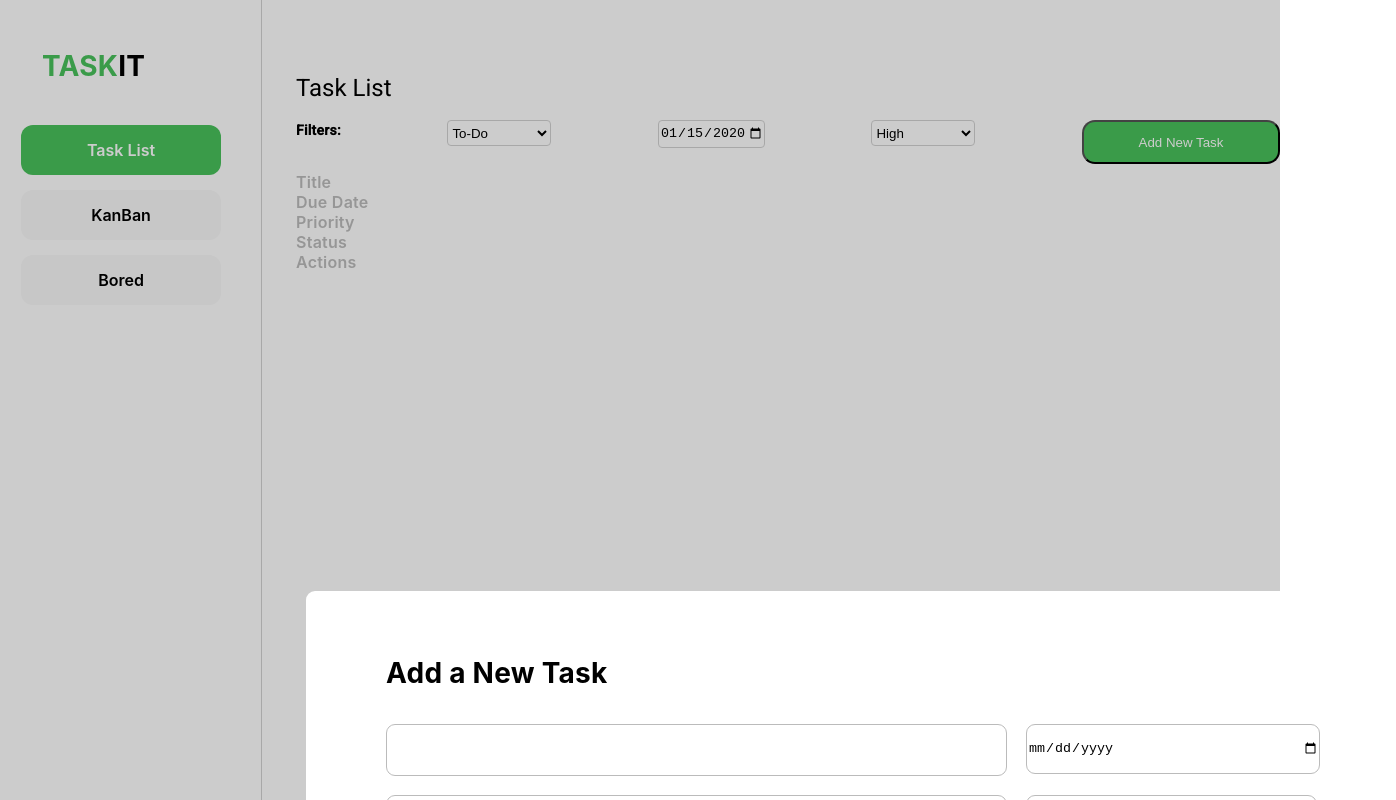
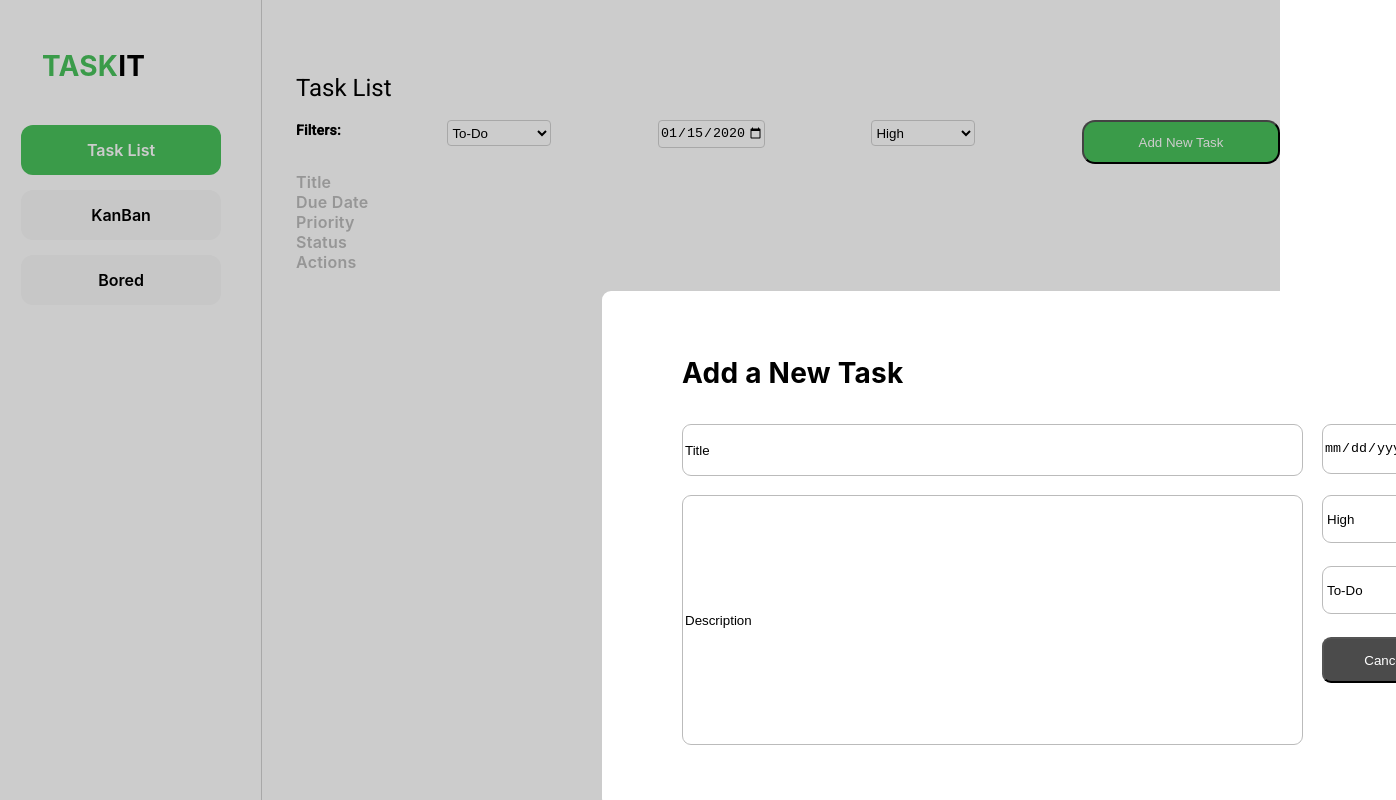
Before and after one commit to GitMonies/taskit-app, an Angular app: page / in a window 1280 px wide. Both pictures are taken after typing "2020-01-15" into the empty fields and a click on the button "Add New Task". Shown: the top 800 px of the page, 1396 px wide, since content can reach past the window. Built offline with nearby package versions, Linux system fonts and the light colour scheme.

Commit message:
Centered the 'Create new Task' modal on the page

```diff
--- a/src/app/app.component.html
+++ b/src/app/app.component.html
@@ -6,7 +6,10 @@
 
 <div style="
 width: 1090px;
-height: 516px;"
+height: 516px;
+position: fixed;
+margin-left: 301px;
+margin-top: -300px;"
 *ngIf="isButtonClicked">
 <app-task-creation-modal></app-task-creation-modal>
 </div>
--- a/src/app/task-creation-modal/task-creation-modal.component.css
+++ b/src/app/task-creation-modal/task-creation-modal.component.css
@@ -2,10 +2,10 @@
   flex-shrink: 0;
   border-radius: 9px;
   background: #fff;
-  margin: 319px 306px;
+  margin: 319px 301px;
   height: 516px;
   width: 1090px;
-  position: relative;
+  position: absolute;
   z-index: 1;
   overflow: auto;
 }
--- a/src/app/task-creation-modal/task-creation-modal.component.html
+++ b/src/app/task-creation-modal/task-creation-modal.component.html
@@ -1,14 +1,14 @@
 <div class="modal-box">
   <p class="headline">Add a New Task</p>
-  <input class="title-box">
-  <input type="text" class="description">
-  <input type="date" class="date-box">
-  <select name="priority" id="priority" class="priority-box">
+  <input class="title-box" value="Title">
+  <input type="text" class="description" value="Description">
+  <input type="date" class="date-box" value="Due Date">
+  <select name="priority" id="priority" class="priority-box" value="Priority">
     <option value="High">High</option>
     <option value="Medium">Medium</option>
     <option value="Low">Low</option>
   </select>
-  <select name="Status" id="status" class="status-box">
+  <select name="Status" id="status" class="status-box" value="Status">
     <option value="To-Do">To-Do</option>
     <option value="Done">Done</option>
     <option value="Doing">Doing</option>
```
